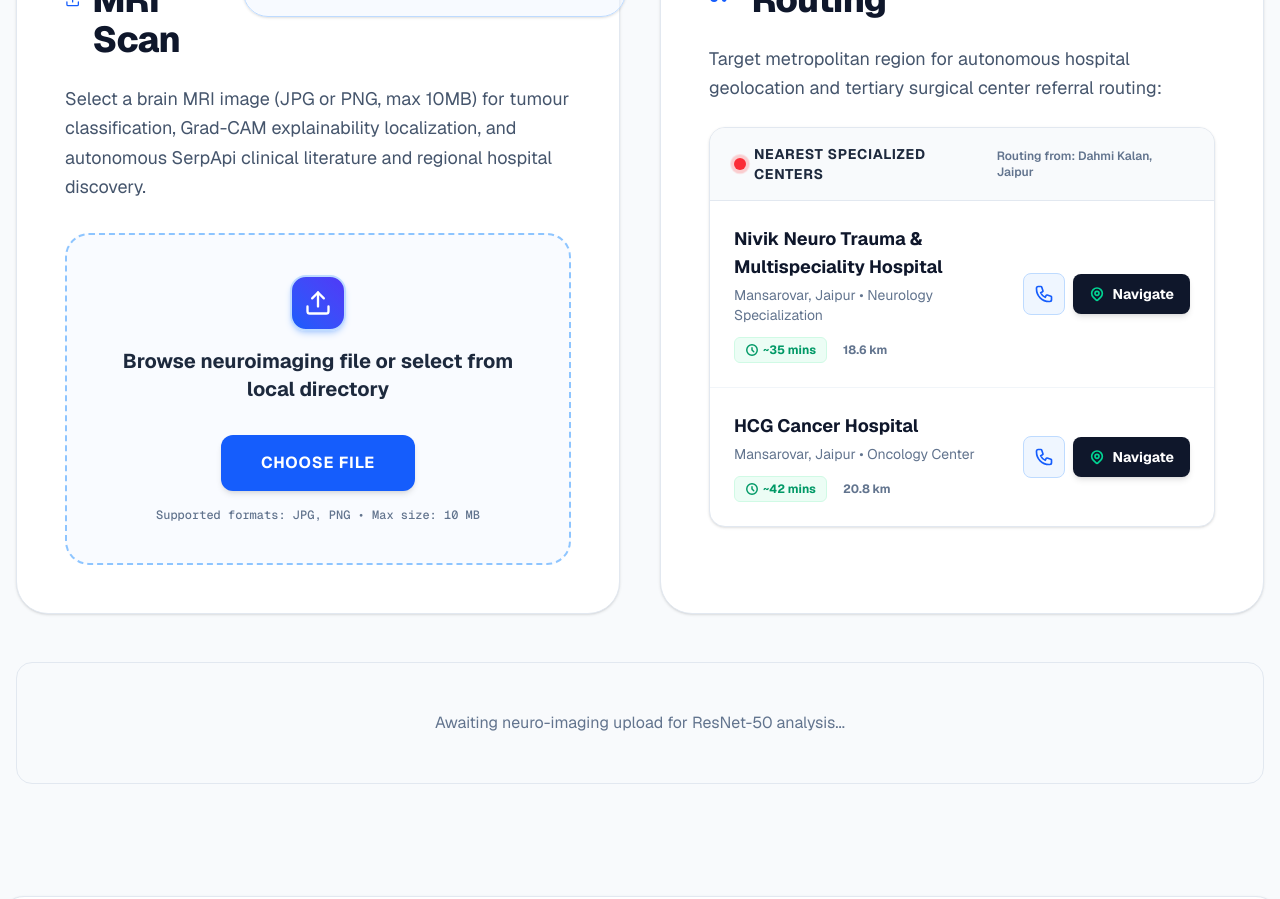
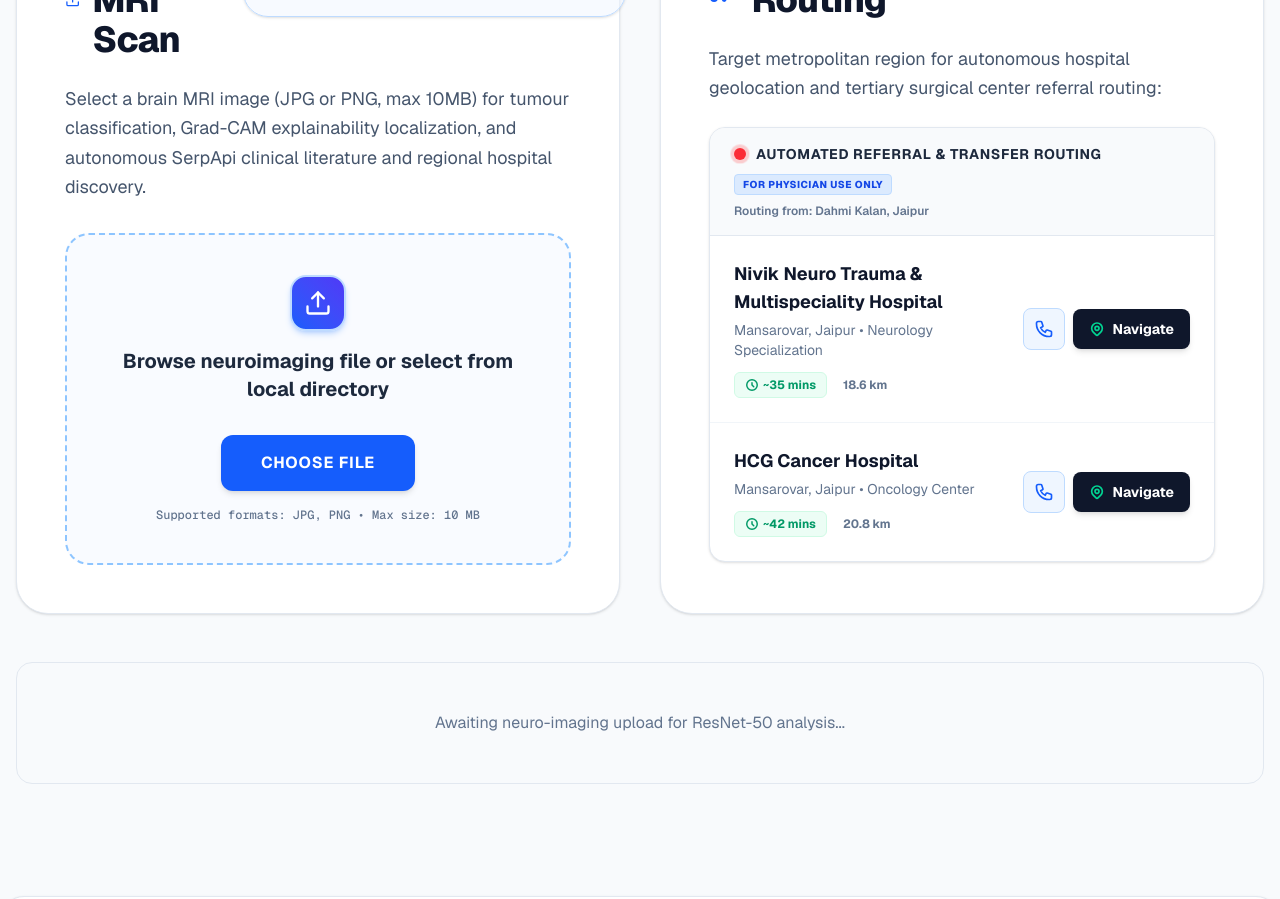
Before and after one commit to moonylit/brain-tumour-agent, a Next.js app in the folder frontend/: page / in a window 1280 px wide. Shown: the part 880-1779 px from the top of the page. Built offline with nearby package versions, Linux system fonts and the light colour scheme; no server answers.

Commit message:
feat(branding): update routing header to Automated Referral & Transfer Routing with B2B physician badge

```diff
--- a/frontend/components/UploadCard.tsx
+++ b/frontend/components/UploadCard.tsx
@@ -333,13 +333,21 @@ export default function UploadCard({
 
           {/* Emergency Triage Routing List */}
           <div className="w-full bg-white rounded-2xl border border-slate-200 shadow-sm overflow-hidden mt-6">
-            <div className="bg-slate-50 border-b border-slate-200 px-6 py-4 flex items-center justify-between">
-              <div className="flex items-center gap-2">
+            <div className="bg-slate-50 border-b border-slate-200 px-6 py-4 flex flex-wrap items-center justify-between gap-2">
+              <div className="flex items-center gap-2.5 flex-wrap">
                 <div className="relative flex h-3 w-3">
                   <span className="animate-ping absolute inline-flex h-full w-full rounded-full bg-red-400 opacity-75"></span>
                   <span className="relative inline-flex rounded-full h-3 w-3 bg-red-500"></span>
                 </div>
-                <h3 className="text-sm font-bold text-slate-800 uppercase tracking-wider">Nearest Specialized Centers</h3>
+                <h3 className="text-sm font-bold text-slate-800 uppercase tracking-wider">
+                  Automated Referral & Transfer Routing
+                </h3>
+                <span
+                  className="px-2 py-0.5 bg-blue-100 text-blue-700 text-[10px] font-extrabold uppercase tracking-wider rounded border border-blue-200 cursor-help"
+                  title="Clinical Decision Support: For Physician Use Only"
+                >
+                  For Physician Use Only
+                </span>
               </div>
               <span className="text-xs font-semibold text-slate-500">Routing from: Dahmi Kalan, Jaipur</span>
             </div>
```
